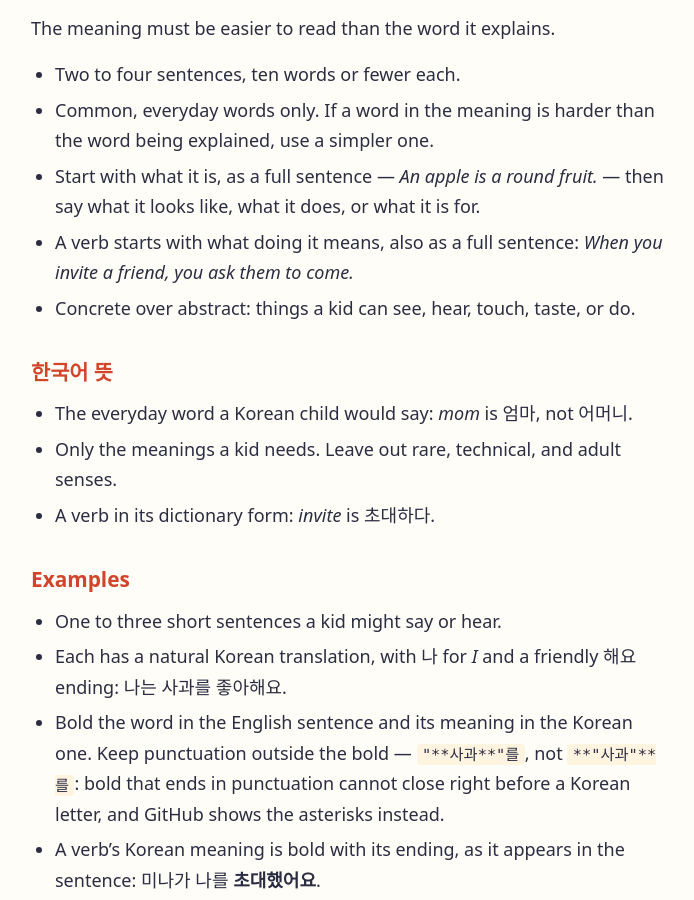
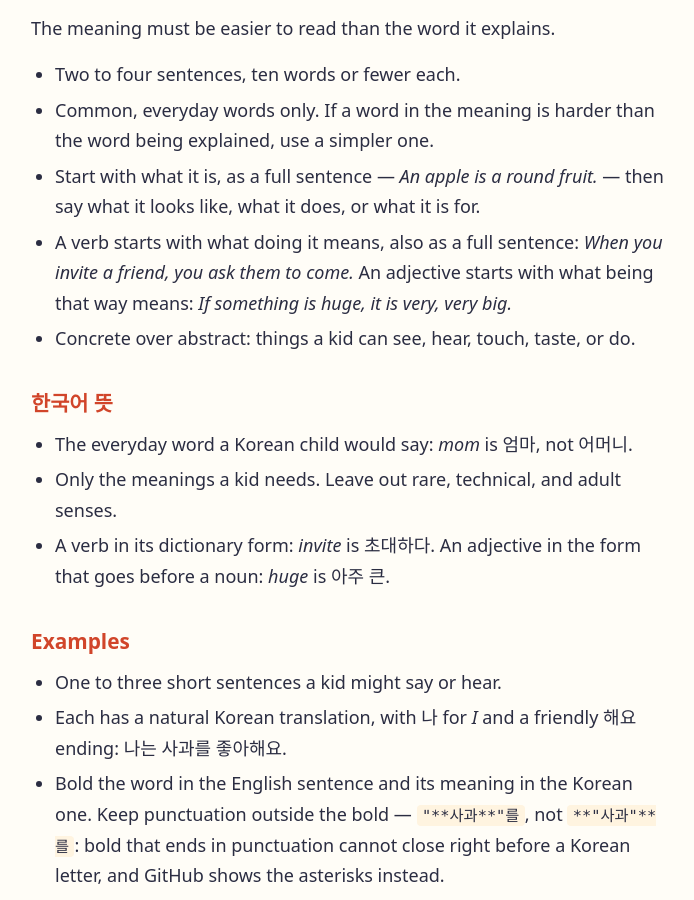
Before and after one commit to ctbot000/kids-dictionary, a Jekyll site: the page built from CLAUDE.md, in a window 1280 px wide and 900 px high, scrolled down 651 px. Shown: the whole window, without its empty margins (289-983 px from the left). Built offline with Jekyll 4.4.1, drawn with Linux system fonts in a browser that asks for light colours; our own code applies the rules of GitHub Pages for plain Markdown files; Markdown is read by kramdown in place of the engine named in the settings.

Commit message:
Add huge, the first adjective
CLAUDE.md now says how an adjective is written: its meaning starts with what
being that way means ("If something is huge, it is very, very big."), and its
Korean meaning takes the form that goes before a noun (아주 큰).

Co-Authored-By: Claude Opus 5.5 <noreply@anthropic.com>

```diff
--- a/CLAUDE.md
+++ b/CLAUDE.md
@@ -26,14 +26,16 @@ The meaning must be easier to read than the word it explains.
 - Start with what it is, as a full sentence — *An apple is a round fruit.* —
   then say what it looks like, what it does, or what it is for.
 - A verb starts with what doing it means, also as a full sentence: *When you
-  invite a friend, you ask them to come.*
+  invite a friend, you ask them to come.* An adjective starts with what being
+  that way means: *If something is huge, it is very, very big.*
 - Concrete over abstract: things a kid can see, hear, touch, taste, or do.
 
 ## 한국어 뜻
 
 - The everyday word a Korean child would say: *mom* is 엄마, not 어머니.
 - Only the meanings a kid needs. Leave out rare, technical, and adult senses.
-- A verb in its dictionary form: *invite* is 초대하다.
+- A verb in its dictionary form: *invite* is 초대하다. An adjective in the
+  form that goes before a noun: *huge* is 아주 큰.
 
 ## Examples
 
```
Also changed, not shown: README.md (+1 -0 lines), words/huge.md (added, +45 -0 lines).
